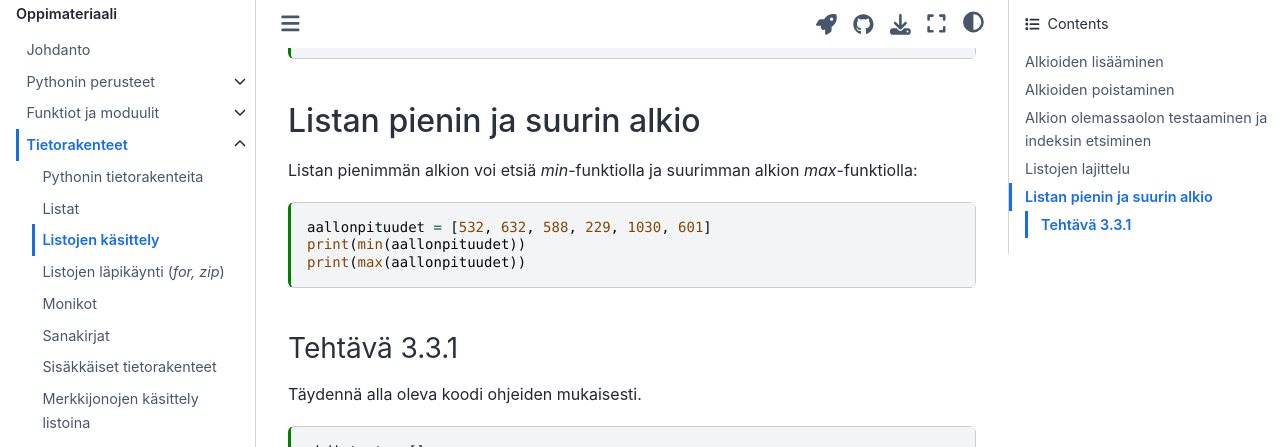
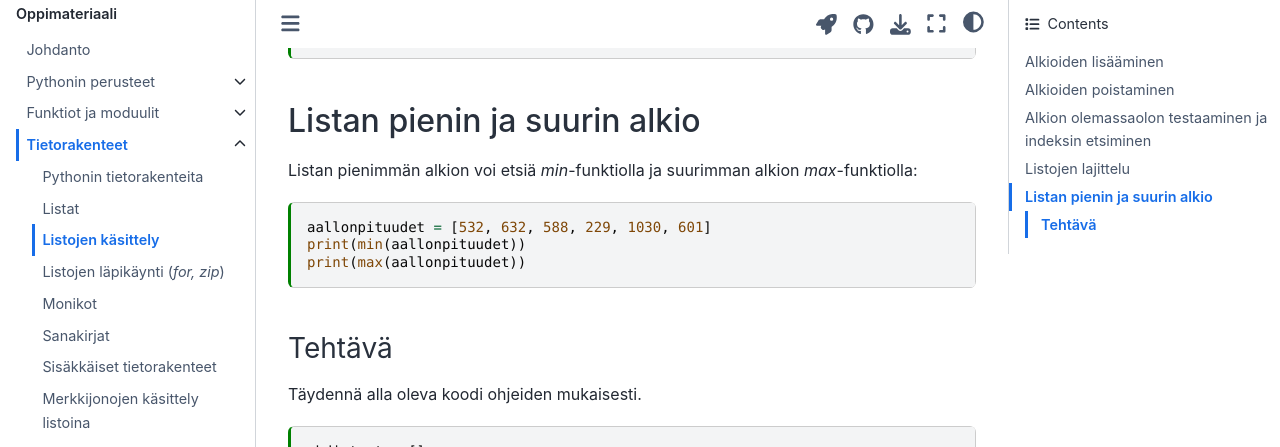
Before and after one commit to elina-ruha/CHEM-ohjelmointikurssikirja-test, a Jupyter Book: the page built from book/tietorakenteet/listan-kasittely.md, in a window 1280 px wide and 900 px high, scrolled down 1435 px. Shown: the top 447 px of the window. Built offline with Jupyter Book 1.0.4 settings and Sphinx 7.4.7 and the Sphinx Book theme 1.1.4, drawn with Linux system fonts in a browser that asks for light colours; comment, search, counter and statistics services are not loaded.

Commit message:
Update listan-kasittely.md

````diff
--- a/book/tietorakenteet/listan-kasittely.md
+++ b/book/tietorakenteet/listan-kasittely.md
@@ -75,7 +75,7 @@ aallonpituudet = [532, 632, 588, 229, 1030, 601]
 print(min(aallonpituudet))
 print(max(aallonpituudet))
 ```
-### Tehtävä 3.3.1
+### Tehtävä
 Täydennä alla oleva koodi ohjeiden mukaisesti.
 ```{code-cell} ipython3
 yhdisteet = []
````
